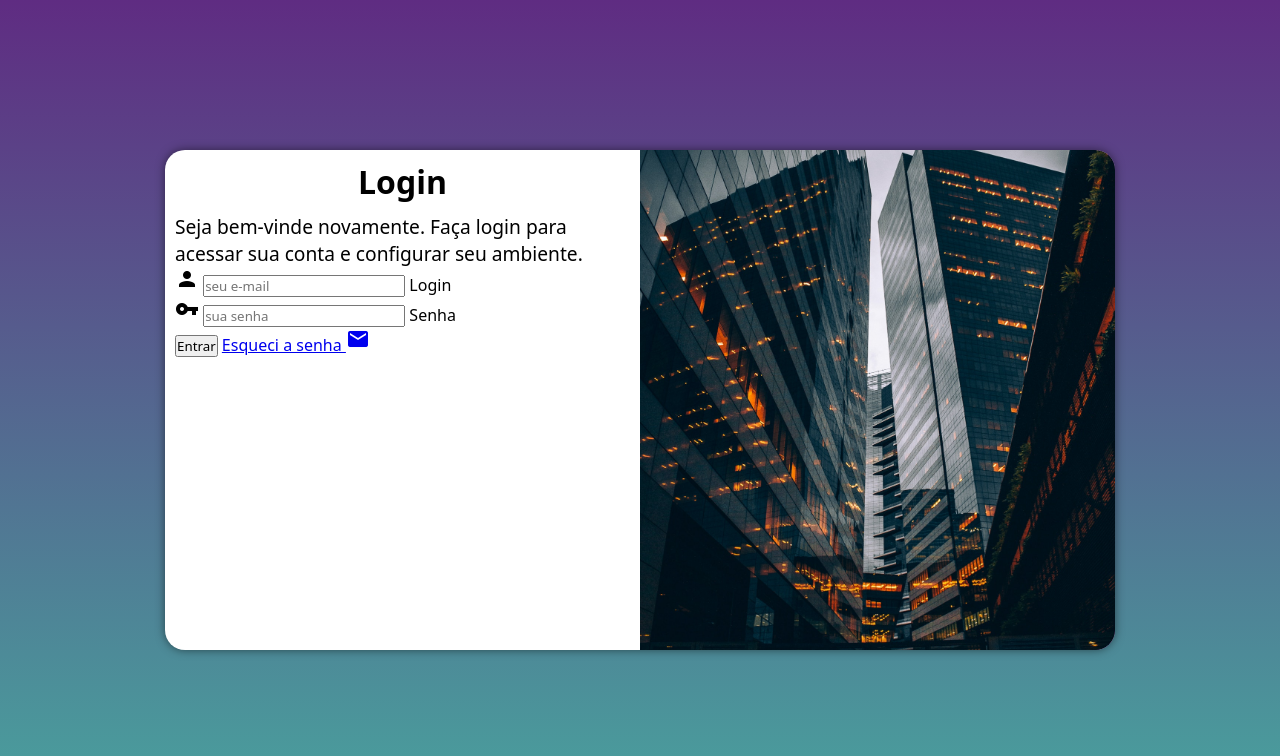
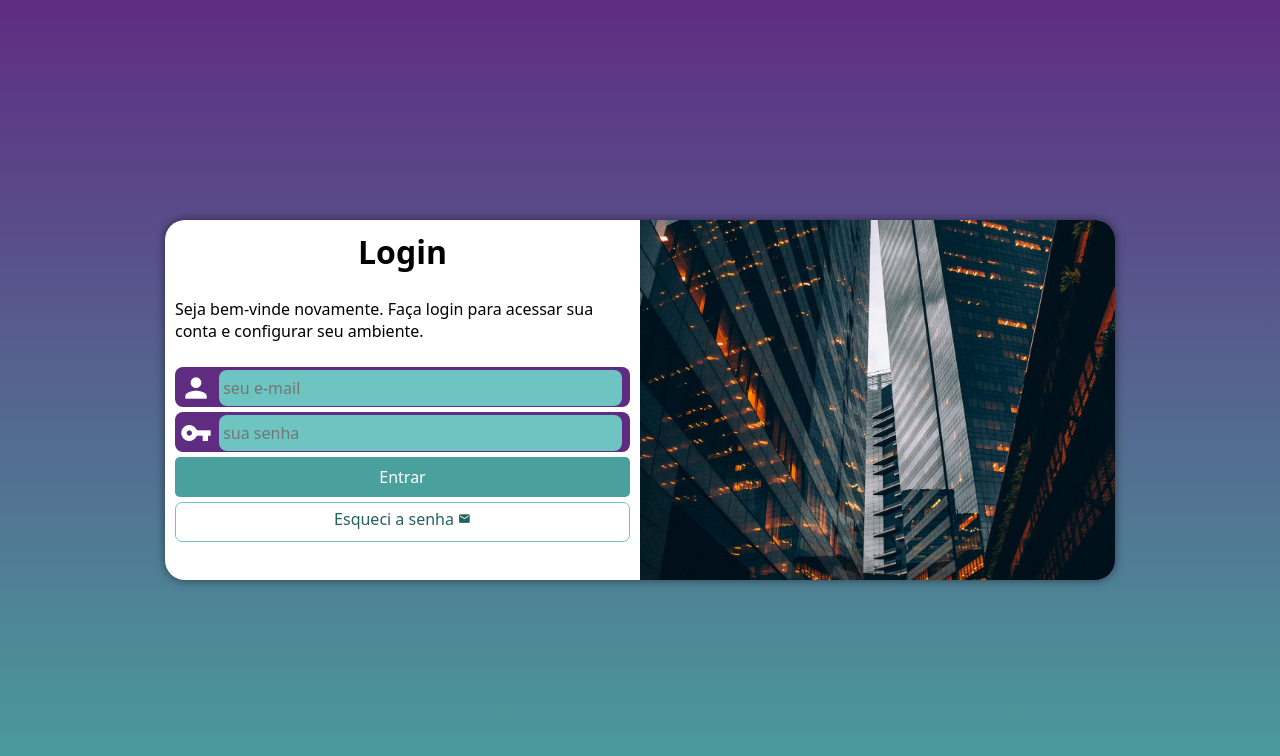
Before and after one commit to bolinhodev/projeto-login, a plain HTML site: page index.html in a window 1280 px wide. Drawn offline with Linux system fonts and the light colour scheme.

Commit message:
finalizado o projeto

```diff
--- a/estilos/media-query.css
+++ b/estilos/media-query.css
@@ -7,6 +7,7 @@
 
     section#login {
         width: 80vw;
+        height: 360px;
     }
 
     section#login div#imagem {
@@ -21,6 +22,7 @@
     }
     div#formulario p {
         font-size: 1em;
+        margin: 30px 0px;
     }
 }
 
@@ -31,6 +33,7 @@
 
     section#login {
         width: 950px;
+        height: 360px;
     }
 
     section#login div#imagem {
@@ -46,6 +49,7 @@
         font-size: 2em;
     }
     div#formulario p {
-        font-size: 1.2em;
+        font-size: 1em;
+        margin: 25px 0px;
     }
 }
--- a/estilos/style.css
+++ b/estilos/style.css
@@ -30,7 +30,7 @@ section#login {
     overflow: hidden;
     background-color: white;
     width: 250px;
-    height: 500px;
+    height: 515px;
     border-radius: 20px;
     box-shadow: 0px 0px 10px rgba(0, 0, 0, 0.507);
     transition: width .5s, height .5s;
@@ -57,4 +57,78 @@ div#formulario h1 {
 
 div#formulario p {
     font-size: 0.8em;
+    margin: 16px 0px;
 }
+
+form div.campo {
+    background-color:#5F2C82;
+    width: 100%;
+    display: block;
+    height: 40px;
+    border-radius: 8px;
+    margin: 5px 0px;
+}
+
+div.campo label {
+    display: none;
+}
+
+div.campo > span {
+    color: white;
+    font-size: 2em;
+    width: 40px;
+    padding: 5px;
+}
+
+div.campo > input {
+    background-color: #6dc4c1;
+    font-size: 1em;
+    width: calc(100% - 52px);
+    height: 90%;
+    transform: translateY(-10px);
+    border: 0px;
+    border-radius: 8px;
+    padding: 4px;
+}
+
+div.campo input:focus-within {
+    background-color: white;
+}
+
+form > input[type=submit] {
+    display: block;
+    font-size: 1em;
+    width: 100%;
+    height: 40px;
+    background-color: #49A09D;
+    color: white;
+    border: none;
+    border-radius: 5px;
+    cursor: pointer;
+}
+
+form > input[type=submit]:hover {
+    background-color: #23615f;
+}
+
+form > a.botao {
+    display: block;
+    text-align: center;
+    font-size: 1em;
+    width: 100%;
+    height: 40px;
+    background-color: #ffffff;
+    border: 1px #6dc4c1 solid;
+    border-radius: 7px;
+    text-decoration: none;
+    color:#23615f;
+    padding-top: 5px;
+    margin-top: 5px;
+}
+
+form > a.botao:hover {
+    background-color: #51a3a0;
+}
+form > a.botao span {
+    font-size: 0.8em;
+}
--- a/index.html
+++ b/index.html
@@ -30,7 +30,7 @@
                         <label for="isenha">Senha</label>
                     </div>
                     <input type="submit" value="Entrar">
-                    <a href="esqueci.html">
+                    <a href="esqueci.html" class="botao">
                         Esqueci a senha <span class="material-icons">mail</span>
                     </a>
                 </form>
```
